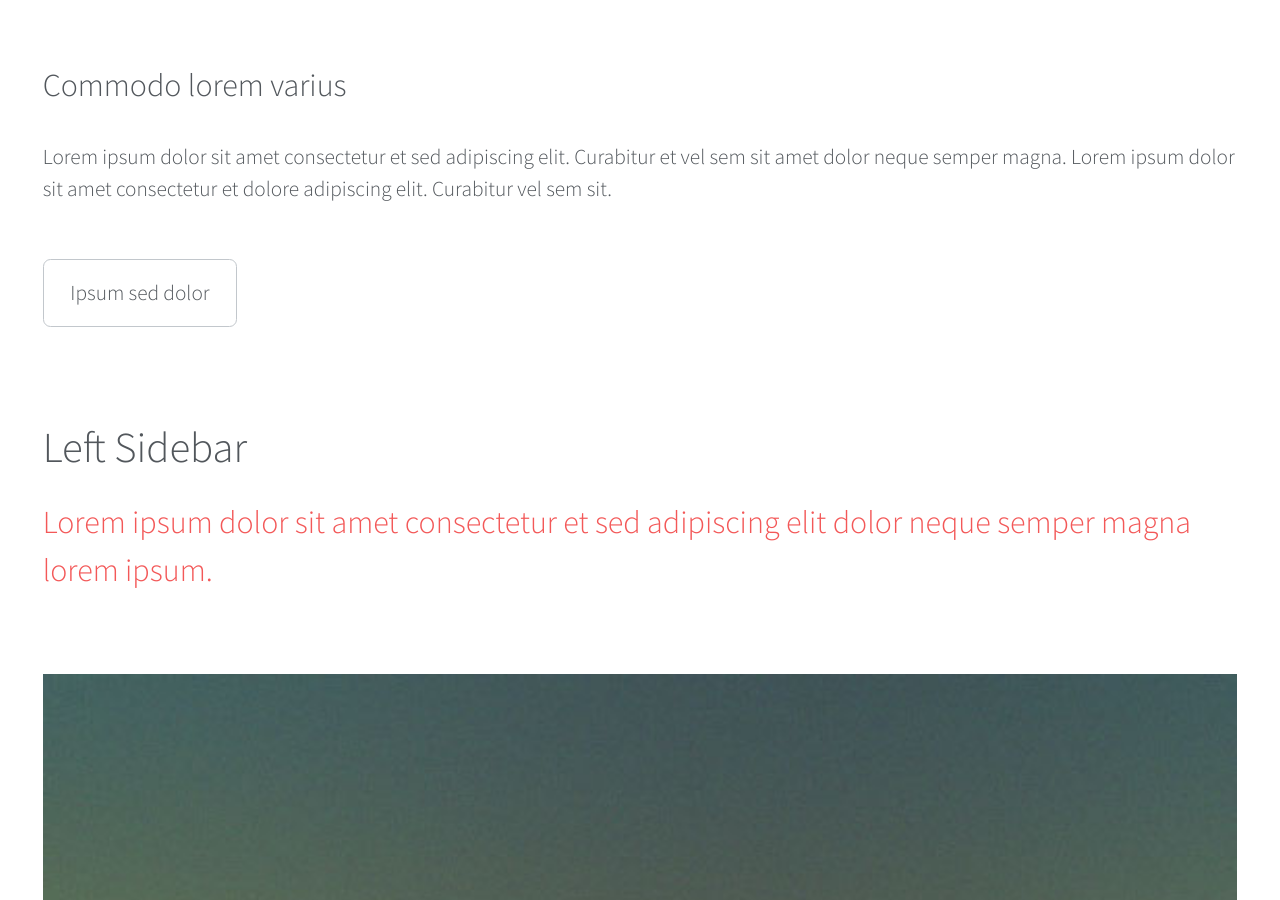
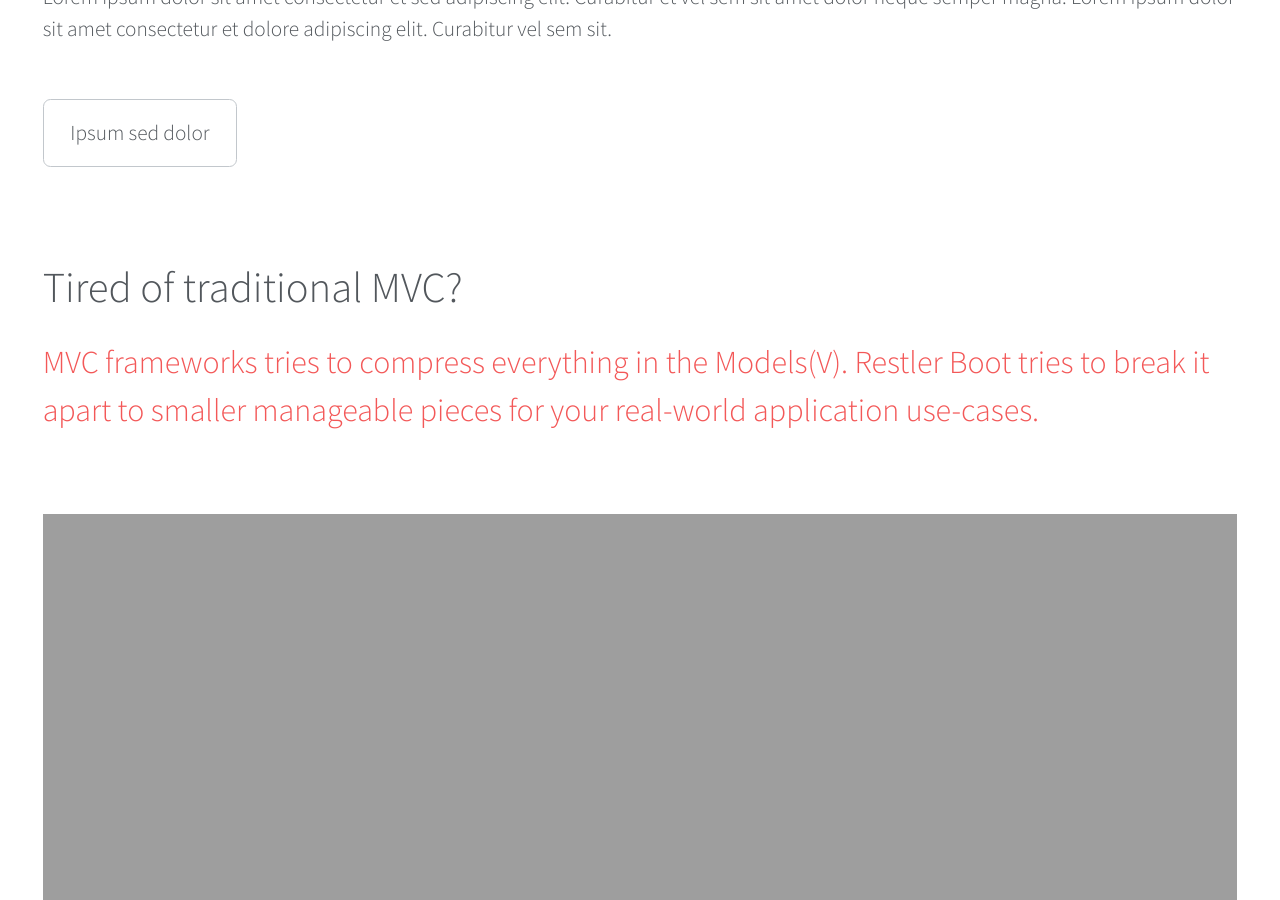
Before and after one commit to buonzz-systems/buonzz-systems.github.io, a Jekyll site: the page built from products/restler-boot/index.html, in a window 1280 px wide and 900 px high, scrolled down 1361 px. Built offline with Jekyll 4.4.1, drawn with Linux system fonts in a browser that asks for light colours; nearby versions of some CDN libraries; some of the changed text lies outside the part shown.

Commit message:
updated file for restler-boot

```diff
--- a/_includes/header.html
+++ b/_includes/header.html
@@ -1,7 +1,7 @@
 <!DOCTYPE HTML>
 <html>
 	<head>
-		<title>Buonzz Systems</title>
+		<title>{% if page.title %}{{ page.title }}{% else %}{{ site.title }}{% endif %} </title>
 		<meta http-equiv="content-type" content="text/html; charset=utf-8" />
 		<meta name="description" content="Open-Source and High Quality PHP Web Applications" />
 		<meta name="keywords" content="laravel, open source, content management systems, web development" />
--- a/products/restler-boot/index.html
+++ b/products/restler-boot/index.html
@@ -1,5 +1,6 @@
 ---
 layout: left-sidebar
+title: Restler Boot - A Microframework for Domain-Driven Design RESTful API
 ---
 
 <div class="container" id="main">
@@ -38,11 +38,10 @@
 			<!-- Content -->
 				<article id="content">
 					<header>
-						<h2>Left Sidebar</h2>
-						<p>Lorem ipsum dolor sit amet consectetur et sed adipiscing elit
-						dolor neque semper magna lorem ipsum.</p>
+						<h2>Tired of traditional MVC?</h2>
+						<p>MVC frameworks tries to compress everything in the Models(V). Restler Boot tries to break it apart to smaller manageable pieces for your real-world application use-cases.</p>
 					</header>
-					<a href="#" class="image featured"><img src="{{ site.url }}/images/pic02.jpg" alt="" /></a>
+					<a href="#" class="image featured"><img src="{{ site.url }}/images/CleanArchitecture-c7e91709b3072cd9db429a6d2a811703" alt="" /></a>
 					<p>Ut sed tortor luctus, gravida nibh eget, volutpat odio. Proin rhoncus, sapien
 					mollis luctus hendrerit, orci dui viverra metus, et cursus nulla mi sed elit. Vestibulum
 					condimentum, mauris a mattis vestibulum, urna mauris cursus lorem, eu fringilla lacus
@@ -60,6 +59,11 @@
 					Praesent mollis nisi at vestibulum aliquet. Sed sagittis congue urna ac consectetur.</p>
 					<p>Vestibulum pellentesque posuere lorem non aliquam. Mauris eleifend eleifend
 					felis aliquet ornare. Vestibulum porta velit at elementum elementum.</p>
+
+					<h3>Installation</h3>
+					The framework can be installed via Composer. Simply execute the following command:
+					<script src="https://gist.github.com/buonzz/efe667260c1cde6c6f02.js"></script>
+
 				</article>
 
 		</div>
```
Also changed, not shown: other parts of products/restler-boot/index.html (+1 -2 lines), images/CleanArchitecture-c7e91709b3072cd9db429a6d2a811703.jpg (added), 1 other file.
